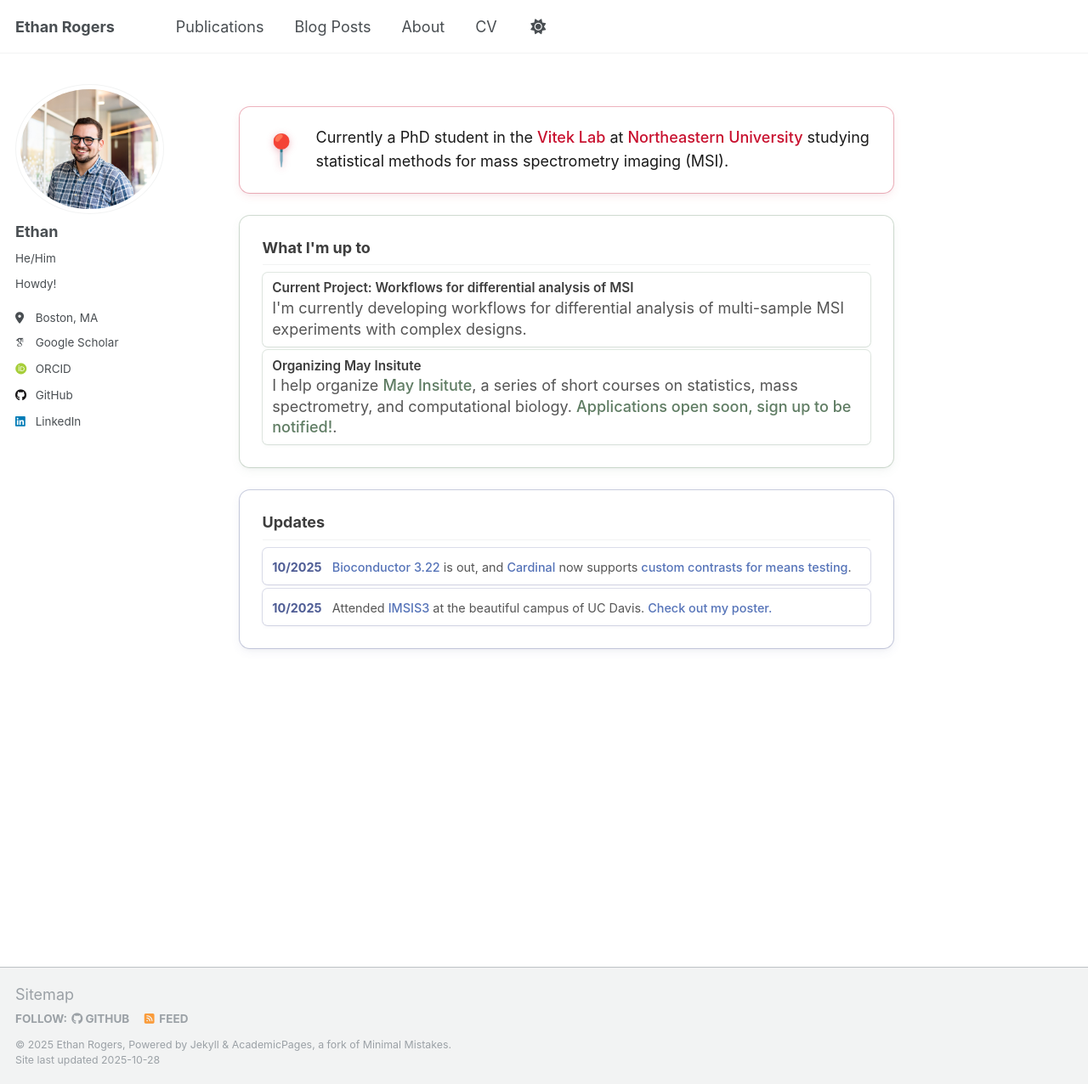
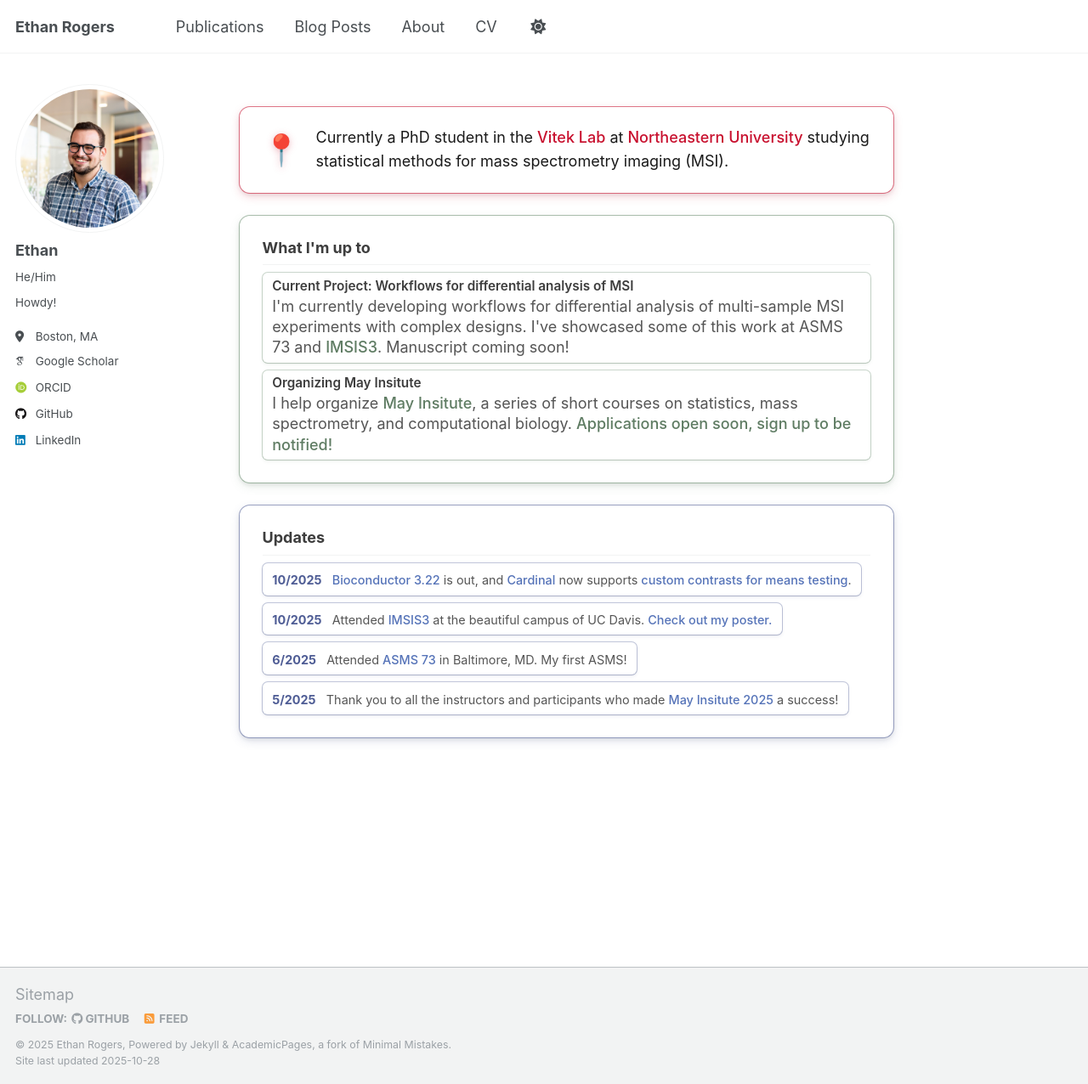
Before and after one commit to EBRogers/EBRogers.github.io, a Jekyll site: the page built from index.md, in a window 1280 px wide and 1276 px high. Shown: the whole window at 85% size. Built offline with Jekyll 4.4.1, drawn with Linux system fonts in a browser that asks for light colours; some web fonts are replaced.

Commit message:
small fixes and updates

```diff
--- a/_config.yml
+++ b/_config.yml
@@ -167,6 +167,7 @@ exclude:
   - .github
   - .jekyll-assets-cache
   - .sass-cache
+  - .venv
   - assets/js/_main.js
   - assets/js/plugins
   - assets/js/vendor
--- a/_sass/layout/_highlights.scss
+++ b/_sass/layout/_highlights.scss
@@ -6,9 +6,9 @@
   background: transparent;
   padding: 1.2rem 1.5rem;
   border-radius: 12px;
-  box-shadow: 0 0 0 1px rgba(200, 16, 46, 0.3),
-              0 4px 12px rgba(200, 16, 46, 0.08),
-              0 2px 6px rgba(0, 0, 0, 0.04);
+  box-shadow: 0 0 0 1px rgba(200, 16, 46, 0.55),
+              0 4px 12px rgba(200, 16, 46, 0.18),
+              0 2px 6px rgba(0, 0, 0, 0.1);
   margin: 1.5rem 0;
   transition: all 0.3s ease;
   display: flex;
@@ -16,9 +16,9 @@
   align-items: center;
 
   &:hover {
-    box-shadow: 0 0 0 1px rgba(200, 16, 46, 0.5),
-                0 6px 16px rgba(200, 16, 46, 0.12),
-                0 3px 8px rgba(0, 0, 0, 0.06);
+    box-shadow: 0 0 0 1px rgba(200, 16, 46, 0.7),
+                0 6px 16px rgba(200, 16, 46, 0.25),
+                0 3px 8px rgba(0, 0, 0, 0.15);
     transform: translateY(-1px);
   }
 
@@ -59,16 +59,16 @@
   background: transparent;
   padding: 1.5rem;
   border-radius: 12px;
-  box-shadow: 0 0 0 1px rgba(107, 142, 111, 0.3),
-              0 4px 12px rgba(107, 142, 111, 0.08),
-              0 2px 6px rgba(0, 0, 0, 0.04);
+  box-shadow: 0 0 0 1px rgba(107, 142, 111, 0.55),
+              0 4px 12px rgba(107, 142, 111, 0.18),
+              0 2px 6px rgba(0, 0, 0, 0.1);
   margin: 1.5rem 0;
   transition: box-shadow 0.3s ease;
 
   &:hover {
-    box-shadow: 0 0 0 1px rgba(107, 142, 111, 0.5),
-                0 6px 16px rgba(107, 142, 111, 0.12),
-                0 3px 8px rgba(0, 0, 0, 0.06);
+    box-shadow: 0 0 0 1px rgba(107, 142, 111, 0.7),
+                0 6px 16px rgba(107, 142, 111, 0.25),
+                0 3px 8px rgba(0, 0, 0, 0.15);
   }
 
   &__title {
@@ -82,23 +82,23 @@
 
   &__grid {
     display: grid;
-    gap: 0.25rem;
+    gap: 0.5rem;
   }
 
   &__item {
     background: transparent;
-    padding: 0.45rem 0.65rem;
+    padding: 0.3rem 0.65rem;
     border-radius: 6px;
-    box-shadow: 0 0 0 1px rgba(107, 142, 111, 0.2),
-                0 2px 4px rgba(107, 142, 111, 0.06),
-                0 1px 2px rgba(0, 0, 0, 0.03);
+    box-shadow: 0 0 0 1px rgba(107, 142, 111, 0.35),
+                0 2px 4px rgba(107, 142, 111, 0.12),
+                0 1px 2px rgba(0, 0, 0, 0.08);
     transition: all 0.2s ease;
 
     &:hover {
       transform: translateY(-1px);
-      box-shadow: 0 0 0 1px rgba(107, 142, 111, 0.4),
-                  0 3px 8px rgba(107, 142, 111, 0.1),
-                  0 2px 4px rgba(0, 0, 0, 0.05);
+      box-shadow: 0 0 0 1px rgba(107, 142, 111, 0.5),
+                  0 3px 8px rgba(107, 142, 111, 0.18),
+                  0 2px 4px rgba(0, 0, 0, 0.12);
     }
 
     // Override global paragraph margins
@@ -147,16 +147,16 @@
   background: transparent;
   padding: 1.5rem;
   border-radius: 12px;
-  box-shadow: 0 0 0 1px rgba(79, 93, 149, 0.3),
-              0 4px 12px rgba(79, 93, 149, 0.08),
-              0 2px 6px rgba(0, 0, 0, 0.04);
+  box-shadow: 0 0 0 1px rgba(79, 93, 149, 0.55),
+              0 4px 12px rgba(79, 93, 149, 0.18),
+              0 2px 6px rgba(0, 0, 0, 0.1);
   margin: 1.5rem 0;
   transition: box-shadow 0.3s ease;
 
   &:hover {
-    box-shadow: 0 0 0 1px rgba(79, 93, 149, 0.5),
-                0 6px 16px rgba(79, 93, 149, 0.12),
-                0 3px 8px rgba(0, 0, 0, 0.06);
+    box-shadow: 0 0 0 1px rgba(79, 93, 149, 0.7),
+                0 6px 16px rgba(79, 93, 149, 0.25),
+                0 3px 8px rgba(0, 0, 0, 0.15);
   }
 
   &__title {
@@ -169,24 +169,26 @@
   }
 
   &__grid {
-    display: grid;
-    gap: 0.25rem;
+    display: flex;
+    flex-direction: column;
+    gap: 0.5rem;
   }
 
   &__item {
     background: transparent;
-    padding: 0.45rem 0.65rem;
+    padding: 0.3rem 0.65rem;
     border-radius: 6px;
-    box-shadow: 0 0 0 1px rgba(79, 93, 149, 0.2),
-                0 2px 4px rgba(79, 93, 149, 0.06),
-                0 1px 2px rgba(0, 0, 0, 0.03);
+    box-shadow: 0 0 0 1px rgba(79, 93, 149, 0.35),
+                0 2px 4px rgba(79, 93, 149, 0.12),
+                0 1px 2px rgba(0, 0, 0, 0.08);
     transition: all 0.2s ease;
+    width: fit-content;
 
     &:hover {
       transform: translateY(-1px);
-      box-shadow: 0 0 0 1px rgba(79, 93, 149, 0.4),
-                  0 3px 8px rgba(79, 93, 149, 0.1),
-                  0 2px 4px rgba(0, 0, 0, 0.05);
+      box-shadow: 0 0 0 1px rgba(79, 93, 149, 0.5),
+                  0 3px 8px rgba(79, 93, 149, 0.18),
+                  0 2px 4px rgba(0, 0, 0, 0.12);
     }
 
     p {
@@ -230,15 +232,15 @@ html[data-theme="dark"] {
 
   .current-position {
     background: rgba(15, 18, 25, 0.4);
-    box-shadow: 0 0 0 1px rgba(200, 16, 46, 0.5),
-                0 0 20px rgba(200, 16, 46, 0.15),
-                0 0 40px rgba(200, 16, 46, 0.08),
+    box-shadow: 0 0 0 1px rgba(200, 16, 46, 0.7),
+                0 0 20px rgba(200, 16, 46, 0.22),
+                0 0 40px rgba(200, 16, 46, 0.12),
                 0 4px 12px rgba(0, 0, 0, 0.5);
 
     &:hover {
-      box-shadow: 0 0 0 1px rgba(200, 16, 46, 0.7),
-                  0 0 30px rgba(200, 16, 46, 0.25),
-                  0 0 60px rgba(200, 16, 46, 0.12),
+      box-shadow: 0 0 0 1px rgba(200, 16, 46, 0.85),
+                  0 0 30px rgba(200, 16, 46, 0.35),
+                  0 0 60px rgba(200, 16, 46, 0.18),
                   0 6px 16px rgba(0, 0, 0, 0.6);
     }
 
@@ -257,15 +259,15 @@ html[data-theme="dark"] {
 
   .highlights-box {
     background: rgba(15, 18, 25, 0.4);
-    box-shadow: 0 0 0 1px rgba(107, 142, 111, 0.5),
-                0 0 20px rgba(107, 142, 111, 0.15),
-                0 0 40px rgba(107, 142, 111, 0.08),
+    box-shadow: 0 0 0 1px rgba(107, 142, 111, 0.7),
+                0 0 20px rgba(107, 142, 111, 0.22),
+                0 0 40px rgba(107, 142, 111, 0.12),
                 0 4px 12px rgba(0, 0, 0, 0.5);
 
     &:hover {
-      box-shadow: 0 0 0 1px rgba(107, 142, 111, 0.7),
-                  0 0 30px rgba(107, 142, 111, 0.25),
-                  0 0 60px rgba(107, 142, 111, 0.12),
+      box-shadow: 0 0 0 1px rgba(107, 142, 111, 0.85),
+                  0 0 30px rgba(107, 142, 111, 0.35),
+                  0 0 60px rgba(107, 142, 111, 0.18),
                   0 6px 16px rgba(0, 0, 0, 0.6);
     }
 
@@ -276,13 +278,13 @@ html[data-theme="dark"] {
 
     &__item {
       background: rgba(15, 18, 25, 0.3);
-      box-shadow: 0 0 0 1px rgba(107, 142, 111, 0.3),
-                  0 0 10px rgba(107, 142, 111, 0.08),
+      box-shadow: 0 0 0 1px rgba(107, 142, 111, 0.45),
+                  0 0 10px rgba(107, 142, 111, 0.14),
                   0 2px 4px rgba(0, 0, 0, 0.4);
 
       &:hover {
-        box-shadow: 0 0 0 1px rgba(107, 142, 111, 0.5),
-                    0 0 15px rgba(107, 142, 111, 0.15),
+        box-shadow: 0 0 0 1px rgba(107, 142, 111, 0.6),
+                    0 0 15px rgba(107, 142, 111, 0.22),
                     0 3px 8px rgba(0, 0, 0, 0.5);
       }
     }
@@ -306,15 +308,15 @@ html[data-theme="dark"] {
 
   .updates-box {
     background: rgba(15, 18, 25, 0.4);
-    box-shadow: 0 0 0 1px rgba(79, 93, 149, 0.5),
-                0 0 20px rgba(79, 93, 149, 0.15),
-                0 0 40px rgba(79, 93, 149, 0.08),
+    box-shadow: 0 0 0 1px rgba(79, 93, 149, 0.7),
+                0 0 20px rgba(79, 93, 149, 0.22),
+                0 0 40px rgba(79, 93, 149, 0.12),
                 0 4px 12px rgba(0, 0, 0, 0.5);
 
     &:hover {
-      box-shadow: 0 0 0 1px rgba(79, 93, 149, 0.7),
-                  0 0 30px rgba(79, 93, 149, 0.25),
-                  0 0 60px rgba(79, 93, 149, 0.12),
+      box-shadow: 0 0 0 1px rgba(79, 93, 149, 0.85),
+                  0 0 30px rgba(79, 93, 149, 0.35),
+                  0 0 60px rgba(79, 93, 149, 0.18),
                   0 6px 16px rgba(0, 0, 0, 0.6);
     }
 
@@ -325,13 +327,13 @@ html[data-theme="dark"] {
 
     &__item {
       background: rgba(15, 18, 25, 0.3);
-      box-shadow: 0 0 0 1px rgba(79, 93, 149, 0.3),
-                  0 0 10px rgba(79, 93, 149, 0.08),
+      box-shadow: 0 0 0 1px rgba(79, 93, 149, 0.45),
+                  0 0 10px rgba(79, 93, 149, 0.14),
                   0 2px 4px rgba(0, 0, 0, 0.4);
 
       &:hover {
-        box-shadow: 0 0 0 1px rgba(79, 93, 149, 0.5),
-                    0 0 15px rgba(79, 93, 149, 0.15),
+        box-shadow: 0 0 0 1px rgba(79, 93, 149, 0.6),
+                    0 0 15px rgba(79, 93, 149, 0.22),
                     0 3px 8px rgba(0, 0, 0, 0.5);
       }
     }
--- a/_sass/layout/_sidebar.scss
+++ b/_sass/layout/_sidebar.scss
@@ -96,6 +96,8 @@
   img {
     max-width: 175px;
     border-radius: 50%;
+    aspect-ratio: 1 / 1;
+    object-fit: cover;
 
     @include breakpoint($large) {
       padding: 5px;
--- a/index.md
+++ b/index.md
@@ -20,12 +20,12 @@ permalink: /
 
     <div class="highlights-box__item">
       <h3 class="highlights-box__item-title">Current Project: Workflows for differential analysis of MSI</h3>
-      <p class="highlights-box__item-text">I'm currently developing workflows for differential analysis of multi-sample MSI experiments with complex designs.</p>
+      <p class="highlights-box__item-text">I'm currently developing workflows for differential analysis of multi-sample MSI experiments with complex designs. I've showcased some of this work at ASMS 73 and <a href="/files/posters/IMSIS3_2025_EthanRogers.pdf" target="_blank">IMSIS3</a>. Manuscript coming soon!</p>
     </div>
 
     <div class="highlights-box__item">
       <h3 class="highlights-box__item-title">Organizing May Insitute</h3>
-      <p class="highlights-box__item-text">I help organize <a href="https://computationalproteomics.khoury.northeastern.edu" target="_blank">May Insitute</a>, a series of short courses on statistics, mass spectrometry, and computational biology. <a href="https://lp.constantcontactpages.com/sl/nhAT6uG/MIsubscribe" target="_blank">Applications open soon, sign up to be notified!</a>.</p>
+      <p class="highlights-box__item-text">I help organize <a href="https://computationalproteomics.khoury.northeastern.edu" target="_blank">May Insitute</a>, a series of short courses on statistics, mass spectrometry, and computational biology. <a href="https://lp.constantcontactpages.com/sl/nhAT6uG/MIsubscribe" target="_blank">Applications open soon, sign up to be notified!</a></p>
     </div>
 
   </div>
@@ -50,6 +50,20 @@ permalink: /
       </p>
     </div>
 
+    <div class="updates-box__item">
+      <p>
+        <span class="updates-box__item-date">6/2025</span>
+        <span class="updates-box__item-text">Attended <a href="https://www.asms.org" target="_blank">ASMS 73</a> in Baltimore, MD. My first ASMS!</span>
+      </p>
+    </div>
+
+    <div class="updates-box__item">
+      <p>
+        <span class="updates-box__item-date">5/2025</span>
+        <span class="updates-box__item-text">Thank you to all the instructors and participants who made <a href="https://computationalproteomics2025.khoury.northeastern.edu" target="_blank">May Insitute 2025</a> a success!</span>
+      </p>
+    </div>
+
   </div>
 </div>
 
```
